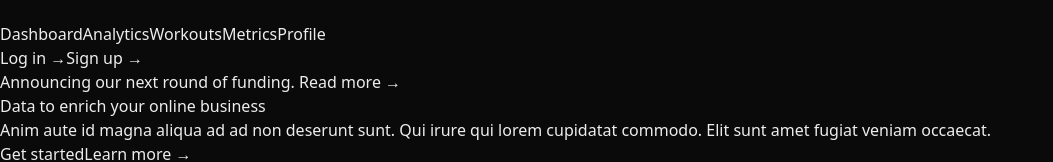
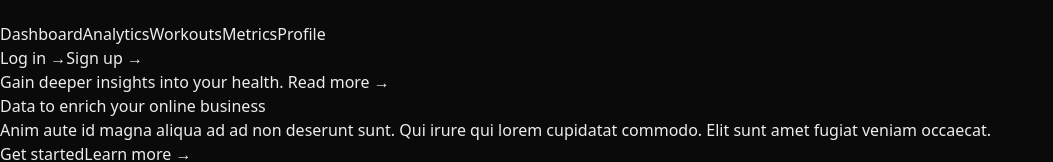
Before and after one commit to jaysaavedra18/apple-fitness-health-app, a Next.js app in the folder client/: page / in a window 1280 px wide. Shown: the part 457-619 px from the top of the page, without its empty margins (0-1053 px from the left). Built offline with nearby package versions, Linux system fonts and the light colour scheme.

Commit message:
updated the read more section of the landing page

```diff
--- a/client/src/app/page.tsx
+++ b/client/src/app/page.tsx
@@ -19,7 +19,7 @@ export default function Landing() {
         <div className="mx-auto max-w-2xl py-32 sm:py-48 lg:py-56">
           <div className="hidden sm:mb-8 sm:flex sm:justify-center">
             <div className="relative rounded-full px-3 py-1 text-sm/6 text-gray-600 ring-1 ring-gray-900/10 hover:ring-gray-900/20">
-              Announcing our next round of funding.{" "}
+              Gain deeper insights into your health.{" "}
               <a href="#" className="font-semibold text-indigo-600">
                 <span aria-hidden="true" className="absolute inset-0" />
                 Read more <span aria-hidden="true">&rarr;</span>
```
